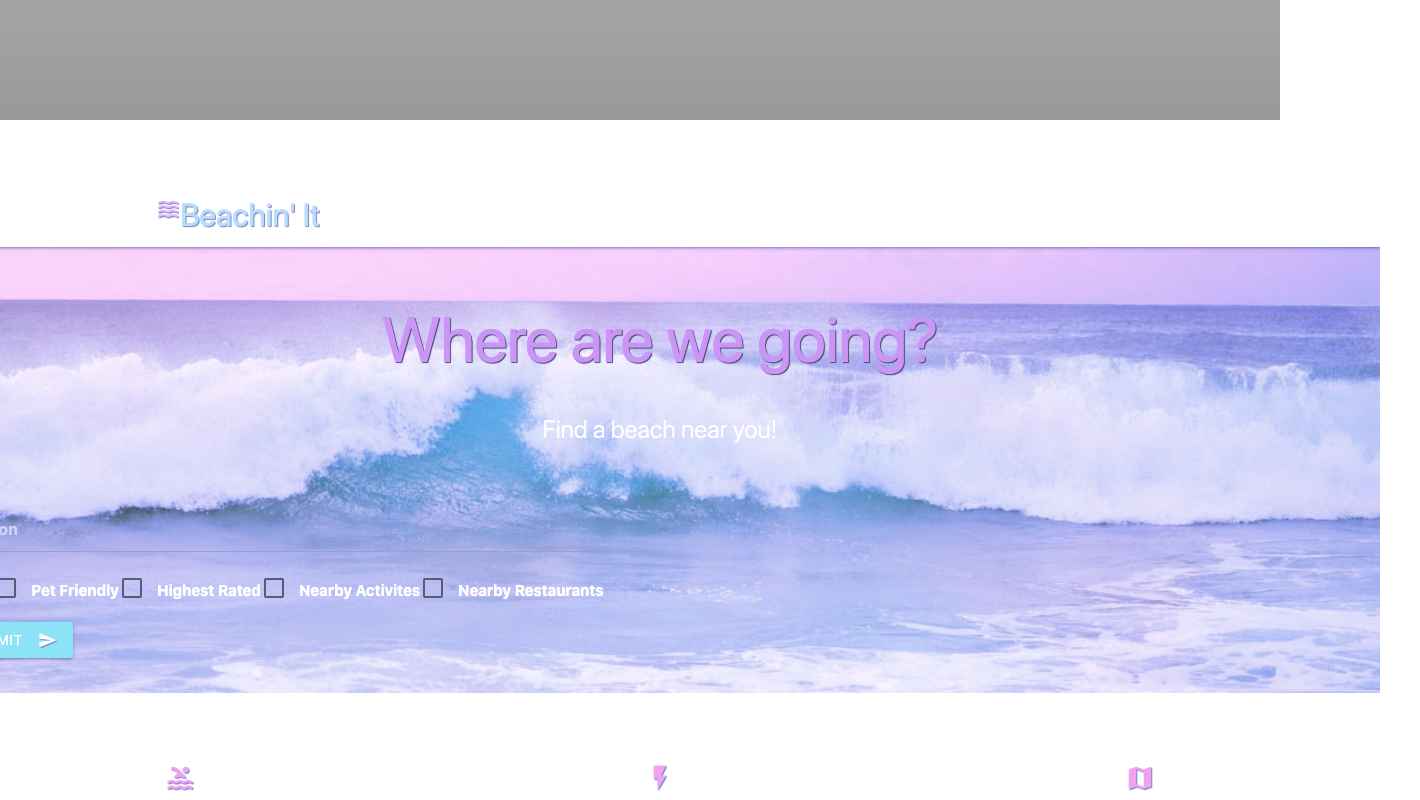
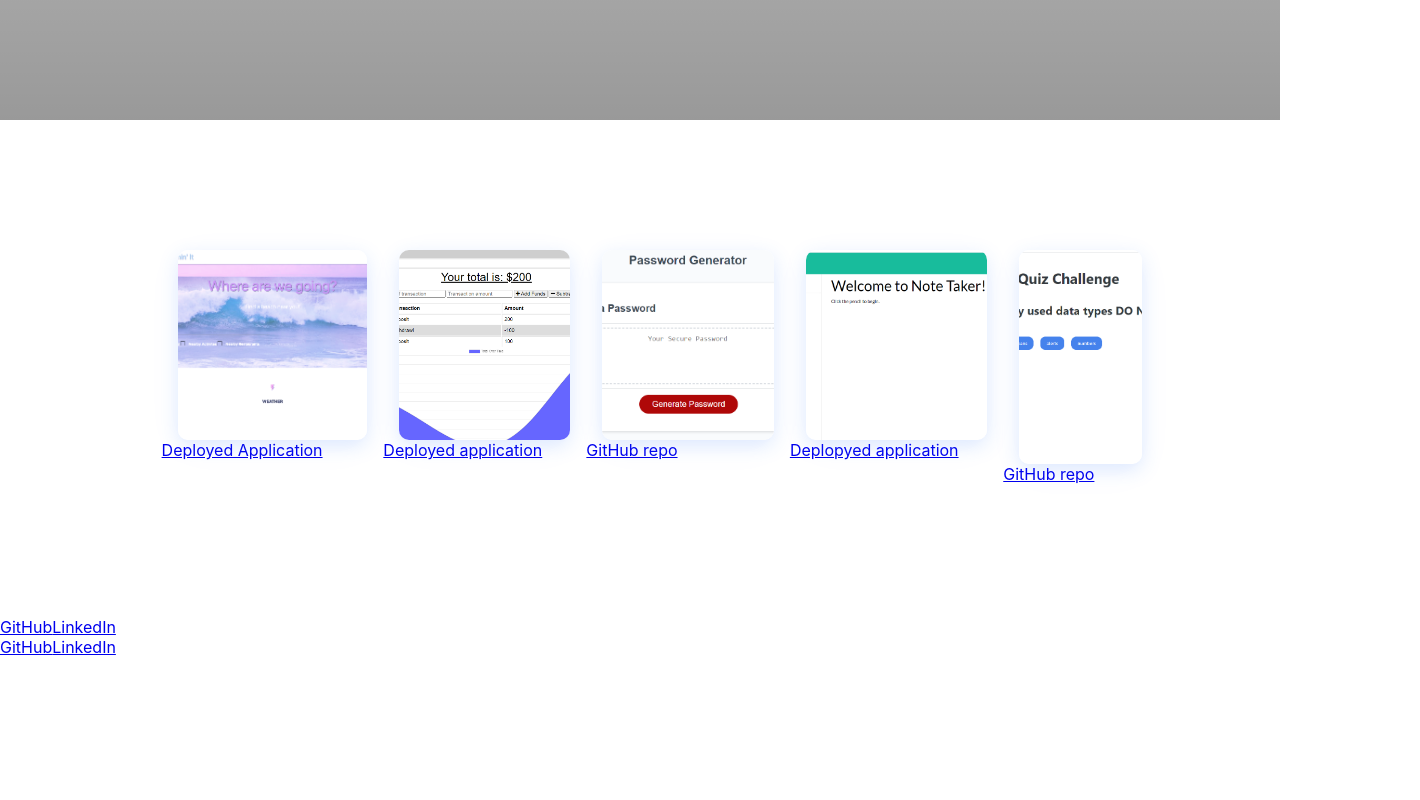
Before and after one commit to emmabauta/React-Portfolio, a React (Create React App) app in the folder react-portfolio/: page / in a window 1280 px wide. Shown: the part 1480-2280 px from the top of the page, 1420 px wide, since content can reach past the window. After the commit the page ends 2137 px from the top, so only its background shows below. Built offline with nearby package versions, Linux system fonts and the light colour scheme.

Commit message:
added links

```diff
--- a/react-portfolio/src/components/CardList.css
+++ b/react-portfolio/src/components/CardList.css
@@ -1,6 +1,10 @@
-.cardList {
+.cards {
   padding: 4rem;
   background: #fff;
+}
+
+h1 {
+  text-align: center;
 }
 
 .cards__container {
@@ -17,13 +21,67 @@
   margin: 50px 0 45px;
 }
 
-  .work_list {
+.cards__items {
   margin-bottom: 24px;
 }
 
-  .card {
+.cards__item {
   display: flex;
   flex: 1;
   margin: 0 1rem;
   border-radius: 10px;
 }
+
+.cards__item__link {
+  display: flex;
+  flex-flow: column;
+  width: 100%;
+  box-shadow: 0 6px 20px rgba(56, 125, 255, 0.17);
+  -webkit-filter: drop-shadow(0 6px 20px rgba(56, 125, 255, 0.017));
+  filter: drop-shadow(0 6px 20px rgba(56, 125, 255, 0.017));
+  border-radius: 10px;
+  overflow: hidden;
+  text-decoration: none;
+}
+
+.cards__item__img {
+  position: absolute;
+  top: 0;
+  right: 0;
+  bottom: 0;
+  left: 0;
+  display: block;
+  width: 100%;
+  max-width: 100%;
+  height: 100%;
+  max-height: 100%;
+  object-fit: cover;
+}
+
+.cards__item__info {
+  padding: 20px 30px 30px;
+}
+
+.cards__item__text {
+  color: #252e48;
+  font-size: 18px;
+  line-height: 24px;
+}
+
+@media only screen and (min-width: 1200px) {
+  .content__blog__container {
+    width: 84%;
+  }
+}
+
+@media only screen and (min-width: 1024px) {
+  .cards__items {
+    display: flex;
+  }
+}
+
+@media only screen and (max-width: 1024px) {
+  .cards__item {
+    margin-bottom: 2rem;
+  }
+}
--- a/react-portfolio/src/components/CardList.js
+++ b/react-portfolio/src/components/CardList.js
@@ -1,6 +1,7 @@
 import React from 'react';
 import Card from './WorkCard';
 import './CardList.css';
+import {Link} from 'react-router-dom'
 
 function CardList(){
     return (
@@ -8,36 +9,47 @@ function CardList(){
       <div className='cards__container'>
         <div className='cards__wrapper'>
           <ul className='cards__items'>
+            <div>
             <Card
               src='./images/beach finder screenshot.png'
               text='Beach Finder Application'
               path='/work'
             />
-            <Card
-              src='./images/greenthumb.png'
-              text='A gardening application'
-              path='/work'
-            />
+            <Link to='https://anthonyloredo5.github.io/Beachin-It/index.html'>Deployed Application</Link>
+            </div>
+            <div>
             <Card
               src='./images/budget tracker screenshot 2.png'
               text='A budget tracker PWA'
               path='/work'
             />
+            <Link to='https://intense-spire-60570.herokuapp.com/'>Deployed application</Link>
+            </div>
+            <div>
             <Card
               src='./images/password generator.png'
               text='A password generator'
               path='/work'
             />
+            <Link to='https://github.com/emmabauta/Password-Generator'>GitHub repo</Link>
+            </div>
+            <div>
             <Card
               src='./images/note taker screenshot.png'
               text='A note taker application'
               path='/work'
             />
+             <Link to='https://note-taker1114.herokuapp.com/'>Deplopyed application</Link>
+            </div>
+            <div>
             <Card
               src='./images/coding quiz screenshot.png'
               text='A Coding Quiz'
               path='/work'
             />
+            <Link to='https://github.com/emmabauta/Code-Quiz'>GitHub repo</Link>
+            </div>
+
           </ul>
         </div>
       </div>
--- a/react-portfolio/src/components/Footer.js
+++ b/react-portfolio/src/components/Footer.js
@@ -5,8 +5,8 @@ function Footer() {
     return (
         <div className='footer-container'>
             <div class='footer-links'>
-            <Link to='/'>GitHub</Link>
-            <Link to='/'>LinkedIn</Link>
+            <Link to='https://github.com/emmabauta'>GitHub</Link>
+            <Link to='https://www.linkedin.com/in/emma-dill-16b66b135/'>LinkedIn</Link>
             </div>
         </div>
 
--- a/react-portfolio/src/components/WorkCard.js
+++ b/react-portfolio/src/components/WorkCard.js
@@ -9,7 +9,7 @@ function Card(props) {
                     <figure className='cards__item__pic-wrap' data-category={props.label}>
                         <img
                             className='cards__item__img'
-                            alt='Travel Image'
+                            alt='Project'
                             src={props.src}
                         />
                     </figure>
```
Lines whose indentation alone changed are shown as unchanged.
